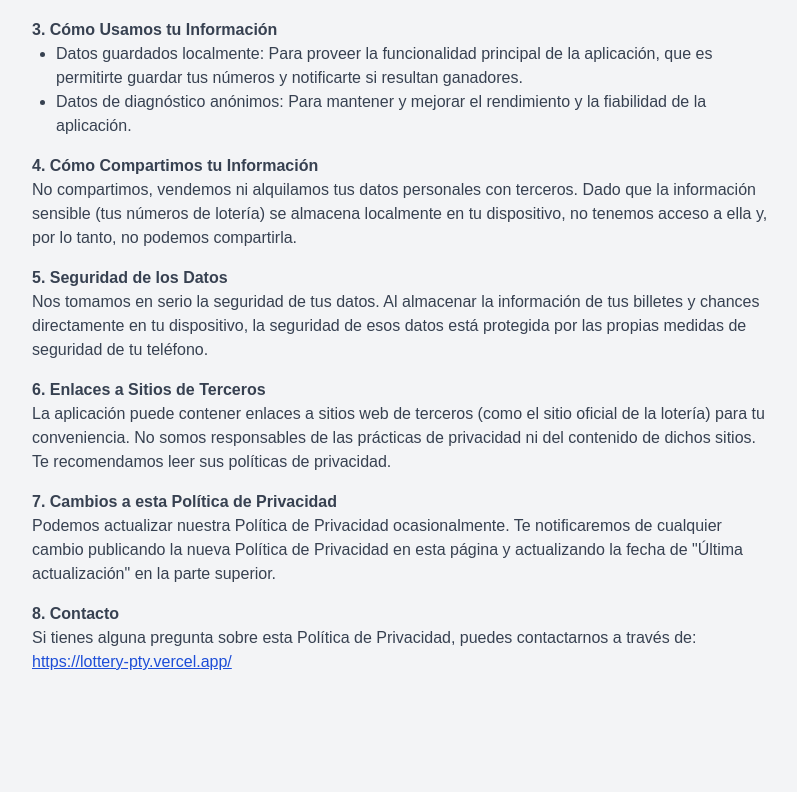
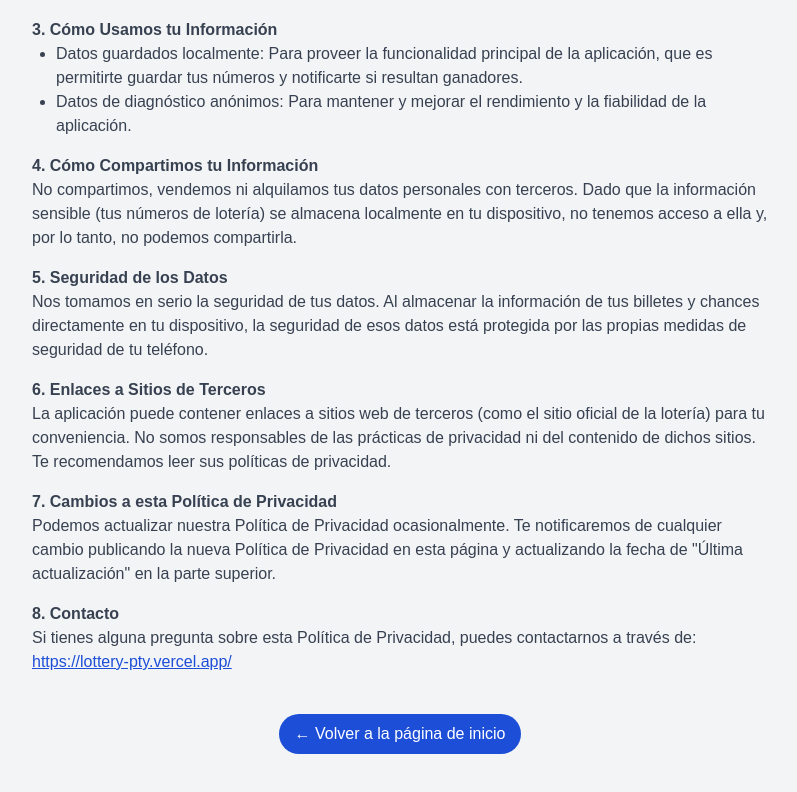
Before and after one commit to javiier507/lottery-pty, a Next.js app: page /privacy in a window 1280 px wide. Shown: the part 930-1722 px from the top of the page, without its empty margins (240-1037 px from the left). Before the commit the page ends 1668 px from the top, so only its background shows below. Built offline with nearby package versions, Linux system fonts and the light colour scheme.

Commit message:
feat: adding link to home in privacy page

```diff
--- a/app/privacy/page.tsx
+++ b/app/privacy/page.tsx
@@ -66,6 +66,9 @@ export default function PrivacyPage() {
           <p>Si tienes alguna pregunta sobre esta Política de Privacidad, puedes contactarnos a través de: <a href="https://lottery-pty.vercel.app/" className="text-blue-700 underline" target="_blank" rel="noopener noreferrer">https://lottery-pty.vercel.app/</a></p>
         </div>
       </div>
+      <div className="mt-10 flex justify-center">
+        <a href="/" className="inline-block px-4 py-2 bg-blue-700 text-white rounded-full font-medium hover:bg-blue-800 transition">← Volver a la página de inicio</a>
+      </div>
     </main>
   );
 }
```
